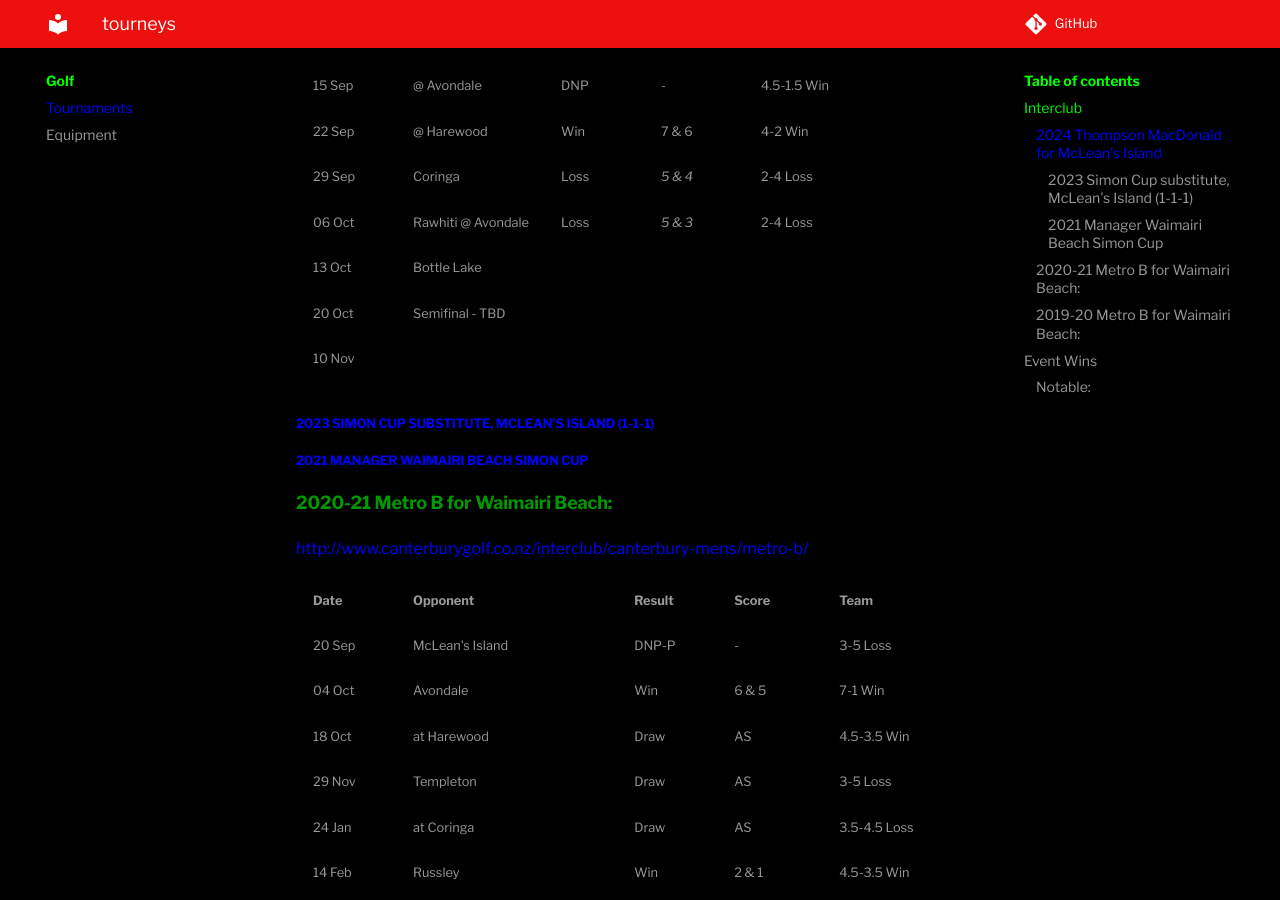
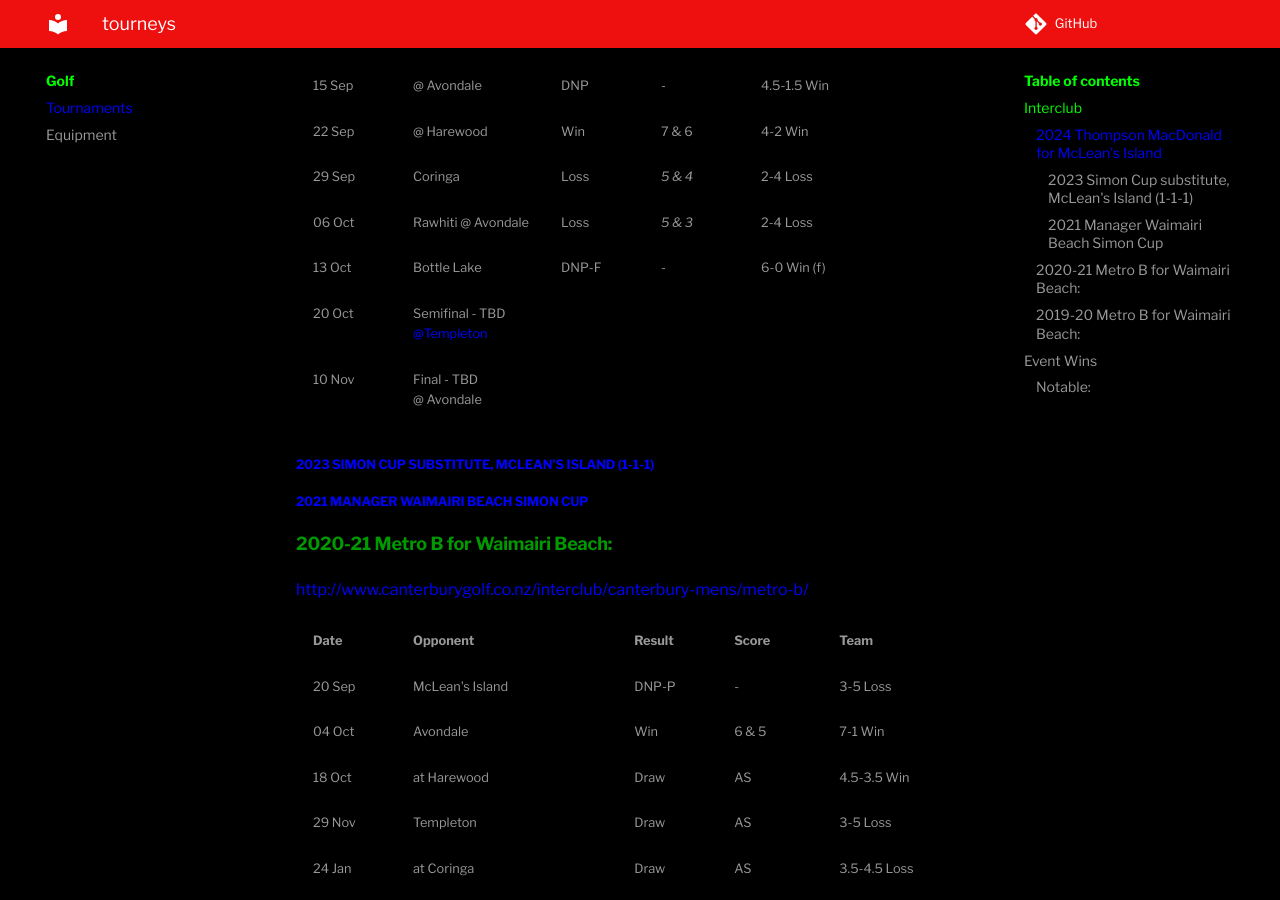
Before and after one commit to matchavez/matchavez.github.io, an MkDocs documentation site: the page built from docs/golf/tourneys.md, in a window 1280 px wide and 900 px high, scrolled down 533 px. Built offline with MkDocs 1.6.1 and Material for MkDocs 9.7.7, drawn with Linux system fonts in a browser that asks for light colours; comment, search, counter and statistics services are not loaded.

Commit message:
[PUBLISHER] Merge #57

```diff
--- a/docs/golf/tourneys.md
+++ b/docs/golf/tourneys.md
@@ -10,19 +10,19 @@
 #### 2024 Thompson MacDonald for McLean's Island
 http://www.canterburygolf.co.nz/interclub/mens/thompson-macdonald-trophy/ (Non-index)
 
-| Date   | Opponent           | Result | Score   | Team        |
-| ------ | ------------------ | ------ | ------- | ----------- |
-| 04 Aug | Waimairi Beach     | DNP    | -       | 3-3 Draw    |
-| 11 Aug | @ Russley          | Loss   | _5 & 3_ | 3-3 Draw    |
-| 01 Sep | @ Templeton        | Win    | 1 Up    | 4-2 Win     |
-| 08 Sep | Greendale          | DNP    | -       | 4.5-1.5 Win |
-| 15 Sep | @ Avondale         | DNP    | -       | 4.5-1.5 Win |
-| 22 Sep | @ Harewood         | Win    | 7 & 6   | 4-2 Win     |
-| 29 Sep | Coringa            | Loss   | _5 & 4_ | 2-4 Loss    |
-| 06 Oct | Rawhiti @ Avondale | Loss   | _5 & 3_ | 2-4 Loss    |
-| 13 Oct | Bottle Lake        |        |         |             |
-| 20 Oct | Semifinal - TBD    |        |         |             |
-| 10 Nov |                    |        |         |             |
+| Date   | Opponent                      | Result | Score   | Team        |
+| ------ | ----------------------------- | ------ | ------- | ----------- |
+| 04 Aug | Waimairi Beach                | DNP    | -       | 3-3 Draw    |
+| 11 Aug | @ Russley                     | Loss   | _5 & 3_ | 3-3 Draw    |
+| 01 Sep | @ Templeton                   | Win    | 1 Up    | 4-2 Win     |
+| 08 Sep | Greendale                     | DNP    | -       | 4.5-1.5 Win |
+| 15 Sep | @ Avondale                    | DNP    | -       | 4.5-1.5 Win |
+| 22 Sep | @ Harewood                    | Win    | 7 & 6   | 4-2 Win     |
+| 29 Sep | Coringa                       | Loss   | _5 & 4_ | 2-4 Loss    |
+| 06 Oct | Rawhiti @ Avondale            | Loss   | _5 & 3_ | 2-4 Loss    |
+| 13 Oct | Bottle Lake                   | DNP-F  | -       | 6-0 Win (f) |
+| 20 Oct | Semifinal - TBD<br>@Templeton |        |         |             |
+| 10 Nov | Final - TBD<br>@ Avondale     |        |         |             |
 
 ##### 2023 Simon Cup substitute, McLean's Island (1-1-1)
 
```
